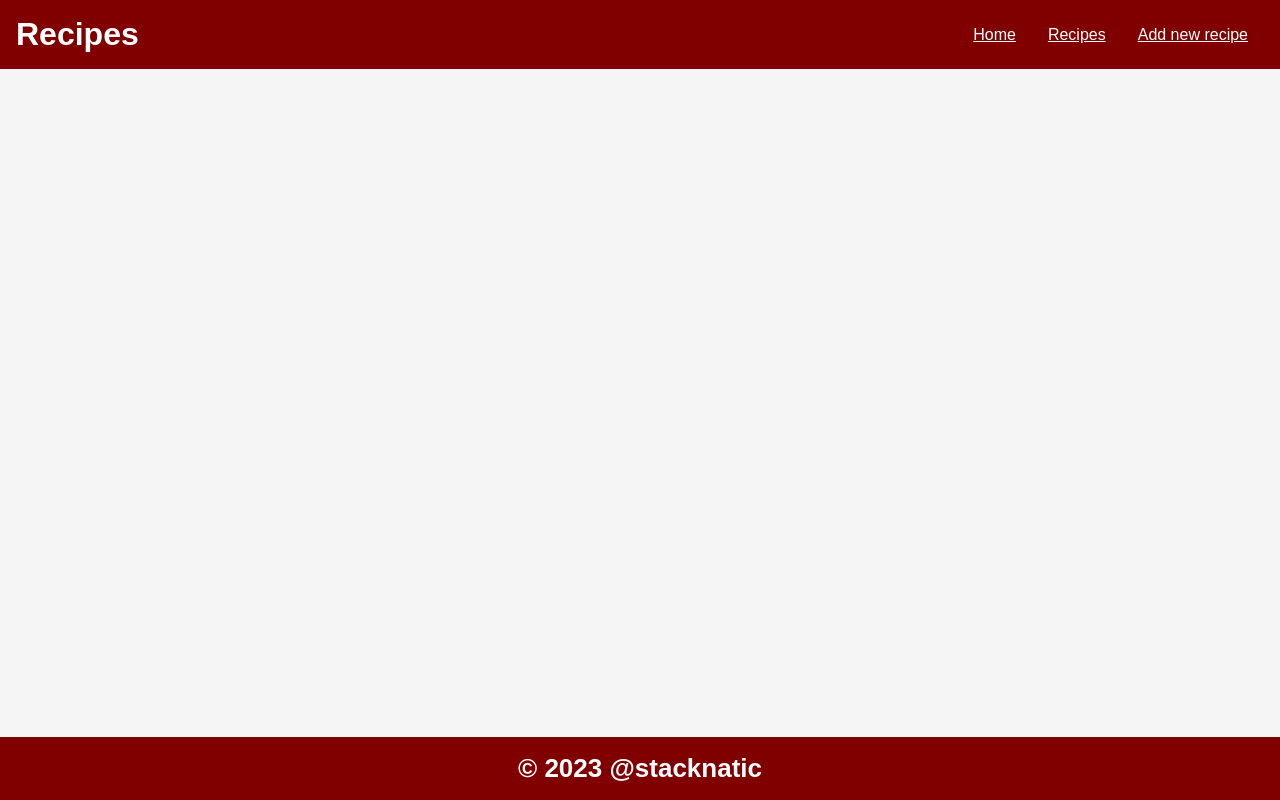
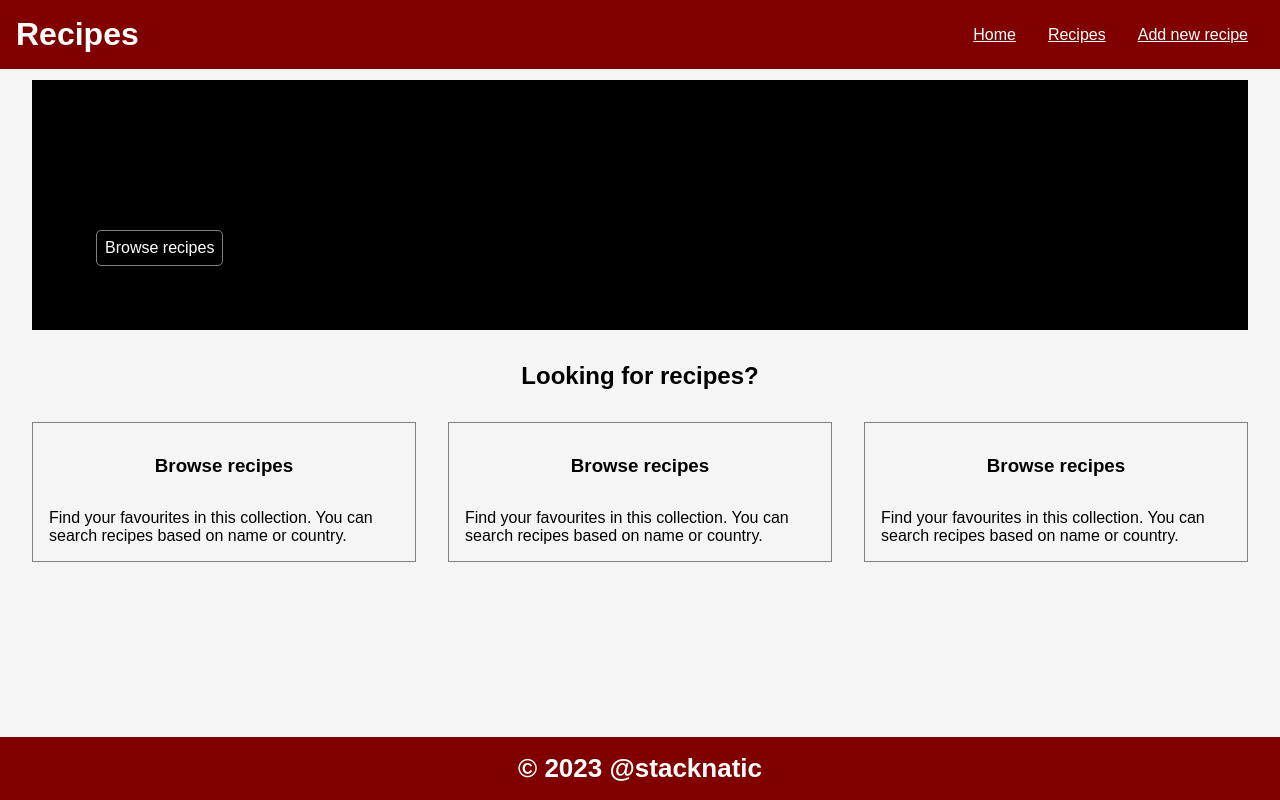
Before and after one commit to stacknatic/recipes, a React (Create React App) app: page / in a window 1280 px wide. Built offline with nearby package versions, Linux system fonts and the light colour scheme; data requests are answered from the project's data file.

Commit message:
add homepage

```diff
--- a/src/App.css
+++ b/src/App.css
@@ -19,13 +19,12 @@ body{
 
 
 }
-h2{
+h2, h3{
   text-align: center;
   padding: 0.5rem;
+  margin: 1.5rem;
 }
-p{
-  font-weight: bold;
-}
+
 
 form, .preview{
   margin: 0.3rem;
@@ -123,9 +122,13 @@ form input, select{
   border: 1px solid gray;
   border-radius: 5px;
   padding: 0.5rem;
-  background-color: #1f1f1f;
-  color: white;
+  background-color: #f5f5f5;
+  color: #000;
   min-width: 200px;
+  display: flex;
+  justify-content: center;
+  align-items: center;
+  flex-direction: column;
 
 
 }
--- a/src/App.js
+++ b/src/App.js
@@ -7,10 +7,12 @@ import "./App.css";
 import "./Modal.css";
 import Input from "./Components/Input";
 import Modal from "./Components/Modal";
-import Notes from "./Components/Notes";
+import Recipes from "./Components/Recipes";
 import { BrowserRouter, Route, Routes } from "react-router-dom";
 import Header from "./Components/Header";
 import Footer from "./Components/Footer";
+import RecipeCards from "./Components/RecipeCards";
+import HomePage from "./Components/HomePage";
 
 class App extends Component {
   state = {
@@ -70,11 +72,11 @@ class App extends Component {
   render() {
     console.log('new data: ' + this.state.data)
 
-    const Results = () => {
-      const notes = this.state.data.map((note) => {
+    const RecipeList = () => {
+      const recipes = this.state.data.map((note) => {
         return (
           <div key={note.id}>
-            <Notes
+            <Recipes
               id={note.id}
               fname={note.fname}
               lname={note.lname}
@@ -85,7 +87,7 @@ class App extends Component {
           </div>
         );
       });
-      return notes;
+      return recipes;
     };
 
     return (
@@ -94,8 +96,8 @@ class App extends Component {
         <Header />
         <Routes>
 
-        <Route path="/preview" element={<Preview />} />
-        <Route path="/results" element={<Results />} />
+        <Route path="" element={<HomePage />} />
+        <Route path="/recipes" element={<RecipeList />} />
         <Route path="/add-recipe" element={<Input />} />
 
           </Routes>
--- a/src/Components/Header.jsx
+++ b/src/Components/Header.jsx
@@ -12,7 +12,7 @@ const Header = () => {
                     <NavLink className="navlink" to="/">
                     Home
                     </NavLink>
-                    <NavLink className="navlink" to="/results">
+                    <NavLink className="navlink" to="/recipes">
                     Recipes
                     </NavLink>
                     <NavLink className="navlink" to="/add-recipe">
--- /dev/null
+++ b/src/Components/HomePage.jsx
@@ -0,0 +1,32 @@
+import React from 'react';
+import '../HomePage.css';
+
+const HomePage = () => {
+    return(
+        <main>
+            <div className="hero">
+                <h1>Tasty</h1>
+
+                <p className='browse-recipes'>Browse recipes</p>
+            </div>
+            <div><h2>Looking for recipes?</h2></div>
+            <div className='homepage-cards-container'>
+                <div className='homepage-card'>
+                    <h3>Browse recipes</h3>
+                    <p>Find your favourites in this collection. You can search recipes based on name or country.</p>
+                </div>
+                <div className='homepage-card'>
+                    <h3>Browse recipes</h3>
+                    <p>Find your favourites in this collection. You can search recipes based on name or country.</p>
+                </div>
+                <div className='homepage-card'>
+                    <h3>Browse recipes</h3>
+                    <p>Find your favourites in this collection. You can search recipes based on name or country.</p>
+                </div>
+
+            </div>
+        </main>
+    )
+}
+
+export default HomePage;
--- a/src/Components/Notes.js
+++ /dev/null
@@ -1,28 +0,0 @@
-import React from 'react';
-
-const Notes = (props) => {
-    return(
-        <div className='recipes'>
-            <h2>Recipe {props.id}</h2>
-            <ul>
-            {/* <li>{props.name}</li>
-            <li>{props.author}</li>
-            <li>{props.country}</li>
-            <li>{props.description}</li>
-            <li>{props.image}</li>
-            <li>{props.quantiy}</li>
-            <li>{props.ingredient}</li>
-            <li>{instructions}</li> */}
-
-            <li>{props.fname}</li>
-            <li>{props.lname}</li>
-            <li>{props.phone}</li>
-            <li>{props.role}</li>
-            <li>{props.message}</li>
-            </ul>
-        </div>
-    )
-
-};
-
-export default Notes
--- /dev/null
+++ b/src/Components/RecipeCards.jsx
@@ -0,0 +1,22 @@
+import React from 'react';
+
+const RecipeCards = () => {
+    return(
+        <div>
+            <h2>Projects</h2>
+        <div class="project-cards-container">
+
+        <div class="project-cards card1">
+          <div><img class="project-images" src="images/projects-homepage.jpg" alt="experience" />
+          </div>
+
+          <h2>Project 1</h2>
+          <p>HTML, CSS, JavaScript</p>
+          <p> <a href="#"> See more</a></p>
+        </div>
+        </div>
+        </div>
+    )
+}
+
+export default RecipeCards;
--- /dev/null
+++ b/src/Components/Recipes.jsx
@@ -0,0 +1,22 @@
+import React from 'react';
+
+const Recipes = (props) => {
+    return(
+        <div className='recipes'>
+          <h2>Recipe {props.id}</h2>
+
+
+          <p>Good soup</p>
+          <p> <a href="#"> See more</a></p>
+
+                      {/* <li>{props.fname}</li>
+                      <li>{props.lname}</li>
+                      <li>{props.phone}</li>
+                      <li>{props.role}</li>
+                      <li>{props.message}</li> */}
+        </div>
+    )
+
+};
+
+export default Recipes
--- /dev/null
+++ b/src/HomePage.css
@@ -0,0 +1,28 @@
+.hero{
+    position: relative;
+    background-color: black;
+    width: 95vw;
+    height: 250px;
+}
+
+.homepage-cards-container{
+    display: flex;
+    gap: 2rem;
+}
+
+.homepage-card{
+    border: 1px solid gray;
+    padding: 0 1rem 1rem;
+
+}
+
+.browse-recipes{
+    position: absolute;
+    left: 4rem;
+    bottom: 4rem;
+    border: 1px solid gray;
+    padding: 0.5rem;
+    border-radius: 5px;
+    background-color: transparent;
+    color: #fff;
+}
```
